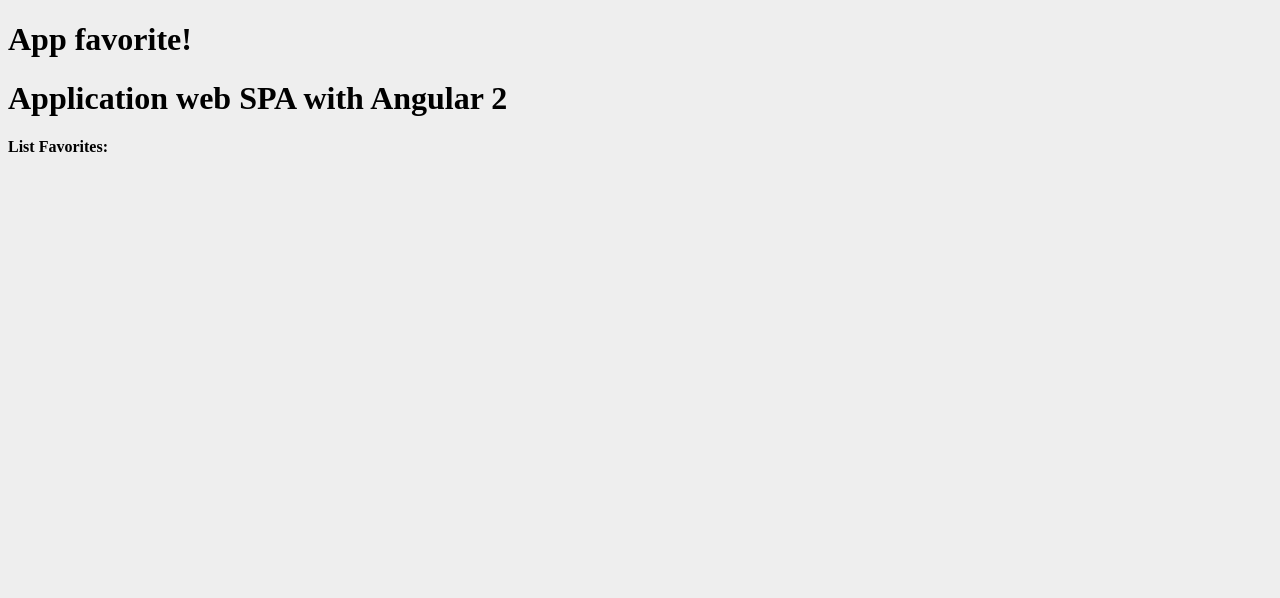
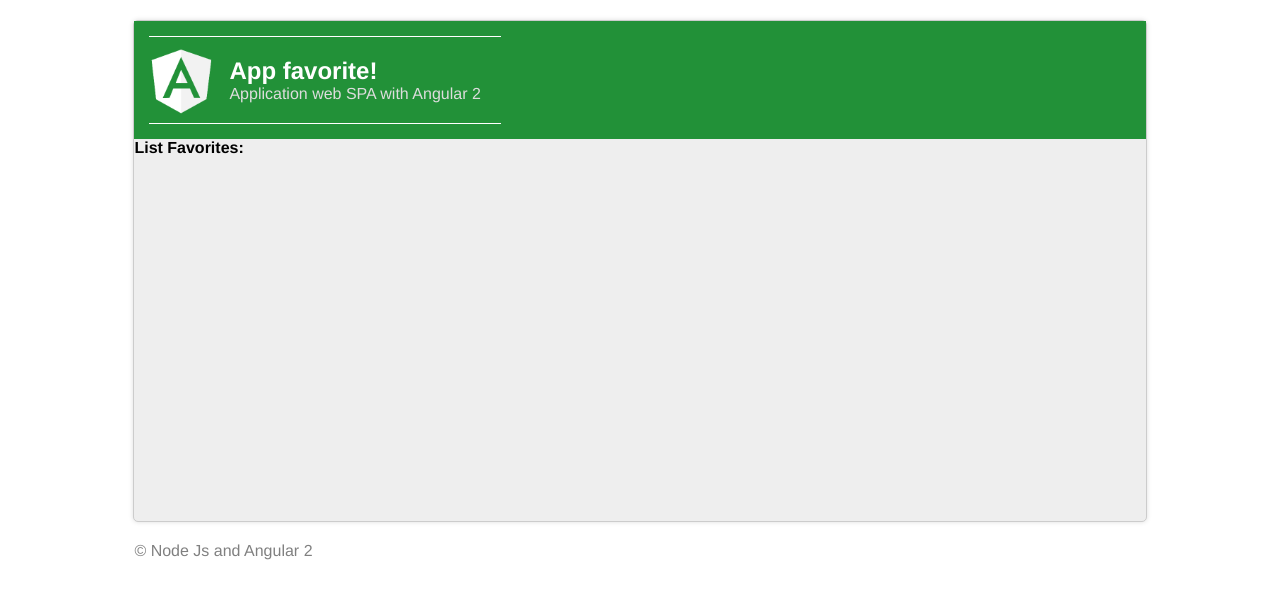
Before and after one commit to bladerangel/frontNodeJsAngular2, an Angular app: page / in a window 1280 px wide. Shown: the top 598 px of the page. Built offline with nearby package versions, Linux system fonts and the light colour scheme.

Commit message:
layout basic

```diff
--- a/src/app/app.component.html
+++ b/src/app/app.component.html
@@ -1,3 +1,15 @@
-<h1>{{title}}</h1>
-<h1>{{description}}</h1>
-<app-favorite-list></app-favorite-list>
+<header id="header">
+    <a href="#">
+        <img src="../assets/images/angularjs.png" id="logo"/>
+    </a>
+    <div class="title-subtitle">
+        <h1>{{title}}</h1>
+        <p>{{description}}</p>
+    </div>
+    <div class="clearfix"></div>
+</header>
+
+<section class="main">
+    <app-favorite-list></app-favorite-list>
+    <div class="clearfix"></div>
+</section>
--- a/src/index.html
+++ b/src/index.html
@@ -9,6 +9,11 @@
     <link rel="icon" type="image/x-icon" href="favicon.ico">
 </head>
 <body>
+<section id="content">
     <app-root>Loading...</app-root>
+</section>
+<footer>
+    &copy; Node Js and Angular 2
+</footer>
 </body>
 </html>
--- a/src/styles.css
+++ b/src/styles.css
@@ -1,13 +1,58 @@
 /* You can add global styles to this file, and also import other style files */
 
 body {
+    font-family: Helvetica, Arial;
+}
+
+.clearfix {
+    float: none;
+    clear: both;
+    text-decoration: none;
+    list-style: none;
+}
+
+#content {
+    width: 80%;
+    min-height: 500px;
+    margin: 20px auto 0px;
+    border: 1px solid #ccc;
+    border-radius: 5px;
+    box-shadow: 0px 0px 5px #ddd;
     background: #eee;
 }
 
-.borderBlack {
-    border: 5px solid black;
+header {
+    padding: 15px;
+    background: #229138;
 }
 
-.borderGreen {
-    border: 5px solid green;
+header .title-subtitle {
+    float: left;
+    border-bottom: 1px solid white;
+    border-top: 1px solid white;
+    color: white;
+    padding: 20px;
+    margin-left: -65px;
+    padding-left: 65px;
 }
+
+header h1, header p {
+    margin: 0px 0px 0px 15px;
+}
+
+header p {
+    color: #ddd;
+}
+
+header #logo {
+    width: 65px;
+    display: block;
+    float: left;
+    margin-top: 10px;
+}
+
+footer {
+    width: 80%;
+    margin: 20px auto 0px;
+    color: gray;
+}
```
Also changed, not shown: src/assets/images/angularjs.png (added). Lines whose indentation alone changed are shown as unchanged.
